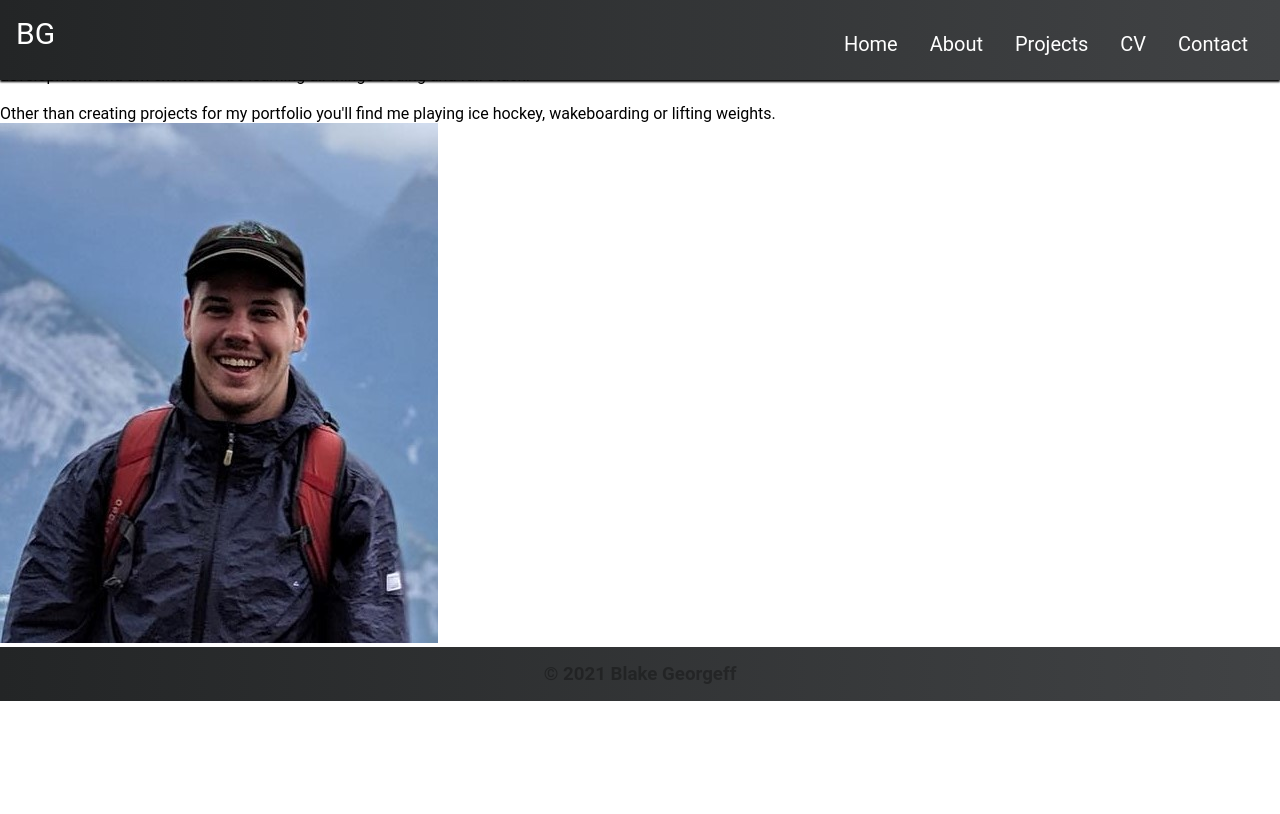
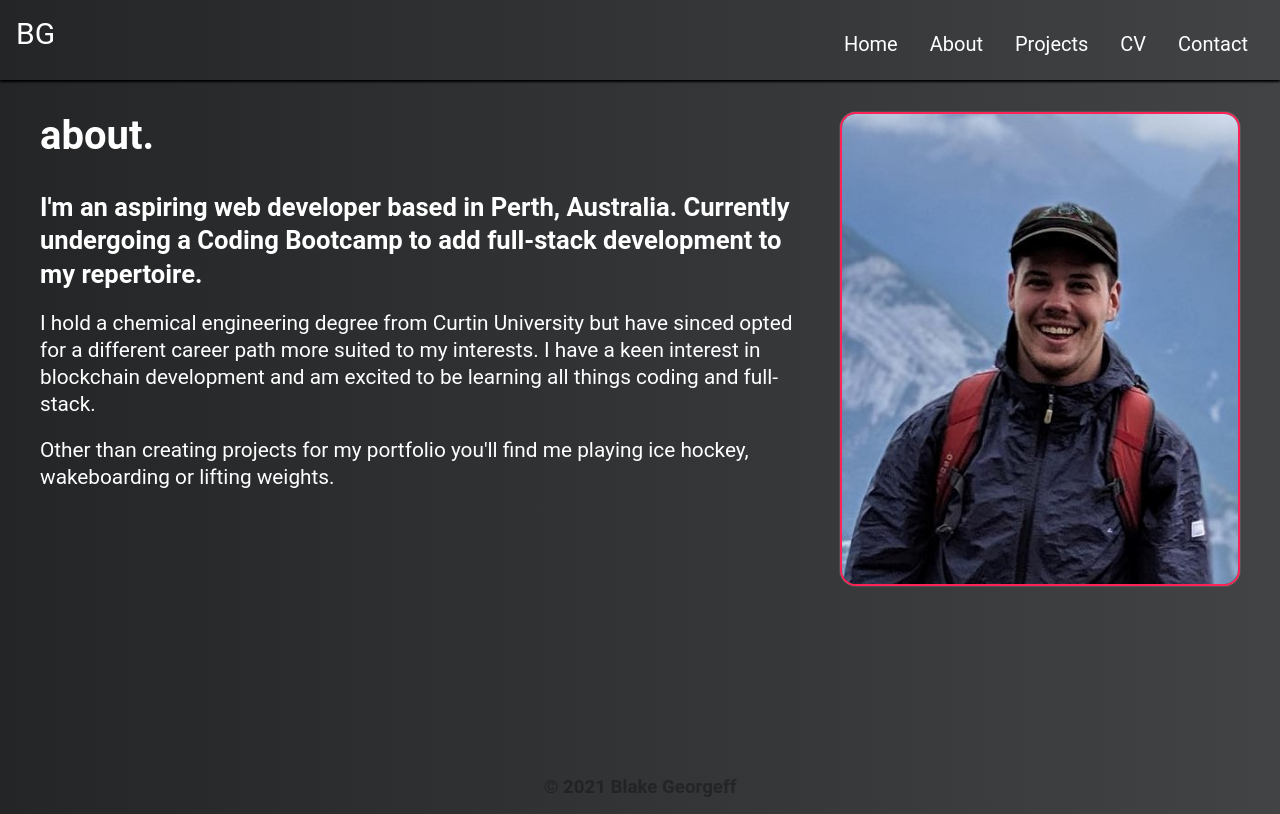
Before and after one commit to BlakeGeo/React-Portfolio, a React (Create React App) app: page /about in a window 1280 px wide. Built offline with nearby package versions, Linux system fonts and the light colour scheme.

Commit message:
styling about page

```diff
--- a/src/components/Styles/style.css
+++ b/src/components/Styles/style.css
@@ -1,3 +1,10 @@
+:root {
+	--cream: #eeeedd;
+	--red: #ff2255;
+	--dark: #444444;
+	--lightgrey: #5e5e5e;
+}
+
 * {
 	box-sizing: border-box;
 	margin: 0;
@@ -6,6 +13,10 @@
 
 body {
     font-family: 'Roboto', sans-serif;
+    min-height: 100vh;
+    position: relative;
+    background: linear-gradient(to right, #232526, #414345);
+
 }
 
 header {
@@ -47,12 +58,13 @@ header {
     background: linear-gradient(to right, #232526, #414345);
     text-align: center;
     overflow: auto;
+    padding-bottom: 2.5rem;
   }
 
   .banner-text h1 {
     font-size: 3rem;
     margin-top: 1rem;
-    margin-bottom: 0.5rem;
+    margin-bottom: 1rem;
     color: white;
     text-align: center;
     font-family: 'Roboto', sans-serif;
@@ -61,7 +73,7 @@ header {
   .banner-text h2 {
     font-size: 2em;
     color: white;
-    margin-bottom: 0.5rem;
+    margin-bottom: 1rem;
     text-align: center;
     font-family: 'Roboto', sans-serif;
   }
@@ -75,13 +87,13 @@ header {
   .banner-text p {
     color: white;
     font-size: 20px;
-    padding: 1rem;
+    padding: 2rem;
     font-family: 'Roboto', sans-serif;
   }
 
   .avatar-img {
     max-height: 350px;
-    padding-top: 1.5rem;
+    padding-top: 2rem;
     max-width: 50%;
   }
 
@@ -91,12 +103,60 @@ header {
 }
 
 .icon-img {
-	max-width: 150px;
+	max-width: 200px;
 	text-align: center;
-	padding: 0 2rem 2rem 2rem;
+	padding: 0 3rem 2rem 2rem;
     justify-content: space-between;
 }
 
+.about {
+    background: linear-gradient(to right, #232526, #414345);
+    display: flex;
+	flex: wrap;
+	flex-direction: row;
+	padding: 2.5rem;
+	margin: 0 auto;
+    padding-top: 80px;
+    color: white;
+}
+
+.about-txt {
+    padding-right: 2rem;
+
+}
+
+.about h1 {
+	padding-bottom: 2rem;
+    padding-top: 2rem;
+    font-size: 40px;
+}
+.intro {
+	font-size: 1.6rem;
+	margin-bottom: 1.2rem;
+	line-height: 1.3;
+	font-weight: 600;
+}
+
+.description {
+	font-size: 1.3rem;
+	line-height: 1.3;
+}
+
+.photo {
+	display: flex;
+	margin: auto;
+    padding-top: 2rem;
+}
+
+.photo-me {
+	box-shadow: 0 0 1px;
+	margin: auto;
+	border-radius: 1rem;
+	display: flex;
+	border: 2px solid var(--red);
+	min-width: 400px;
+	width: 100%;
+}
 
 
 
@@ -111,6 +171,10 @@ header {
 
 footer {
     background: linear-gradient(to right, #232526, #414345);
+    position: absolute;
+    bottom: 0;
+    width: 100%;
+    height: 2.5rem;
 }
 
 footer h3 {
```
Also changed, not shown: src/components/About.js (+3 -5 lines).
